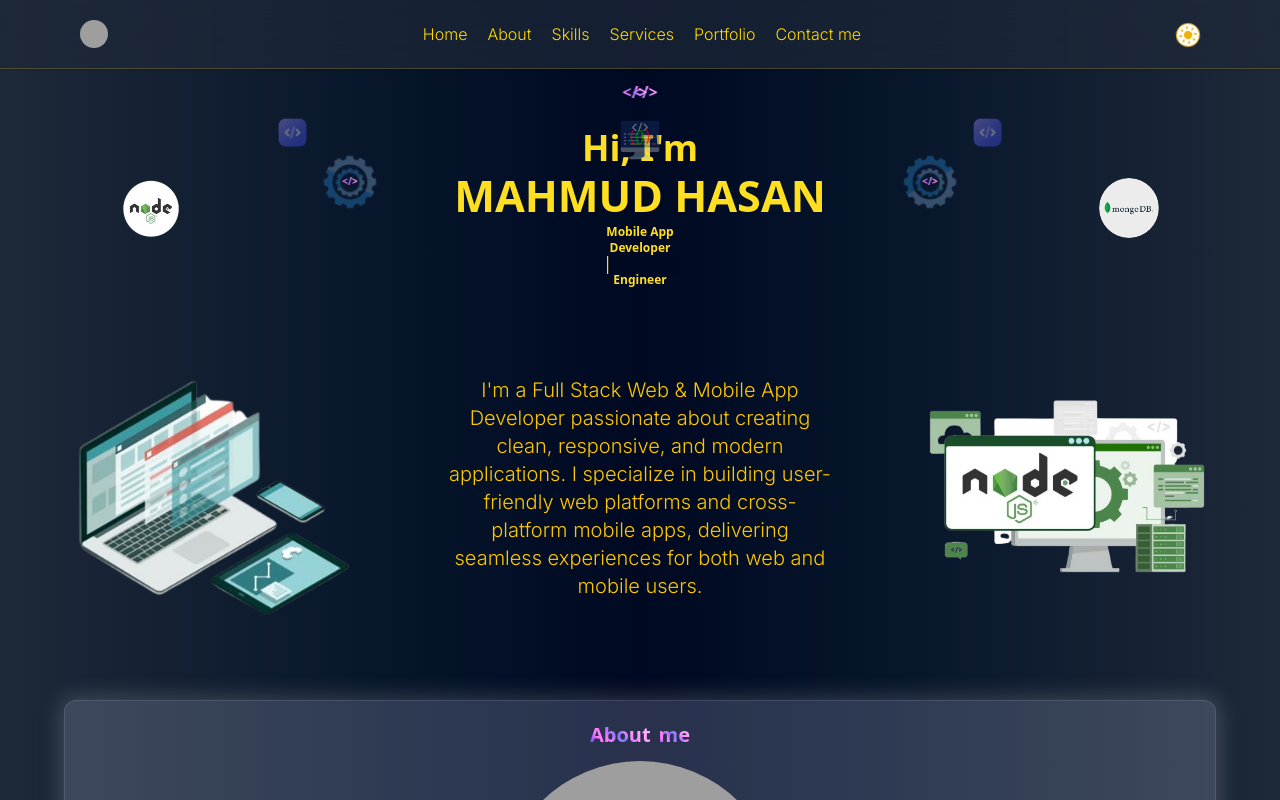
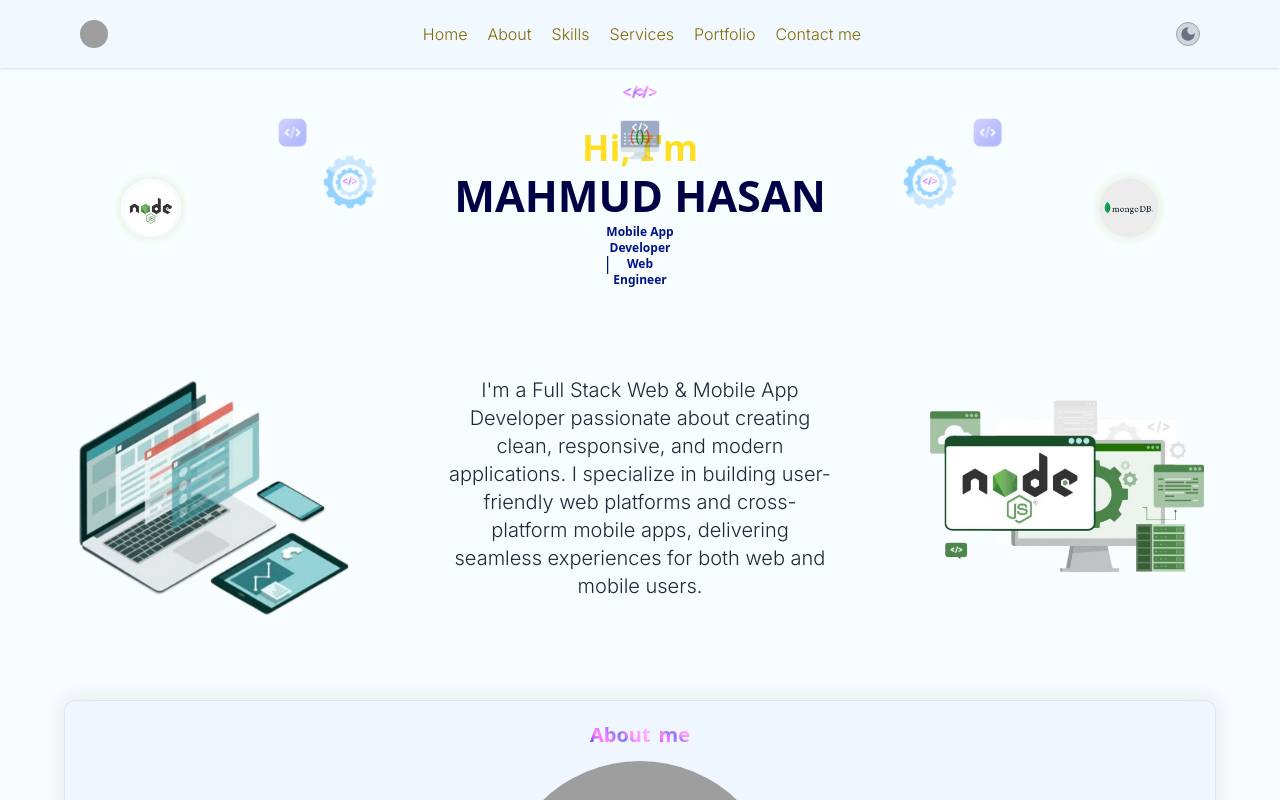
Before and after one commit to MahmudHasan77/personal-website, a Next.js app: page / in a window 1280 px wide. Shown: the top 800 px of the page. Built offline with nearby package versions, Linux system fonts and the light colour scheme; grey boxes are pictures that could not be loaded.

Commit message:
updated design

```diff
--- a/app/page.tsx
+++ b/app/page.tsx
@@ -730,8 +730,8 @@ const Home = () => {
       onClick={handleClick}
       className={`relative overflow-x-hidden ${
         themMode && themMode === "dark"
-          ? "dark "
-          : "bg-[#f8feff] text-[#094100] "
+          ? "bg-[#f8feff] text-[#094100] "
+          : "dark"
       }
        transition-all duration-500 dark:bg-gradient-to-l from-gray-800 via-[#000922] to-gray-800 text-white `}
     >
```
